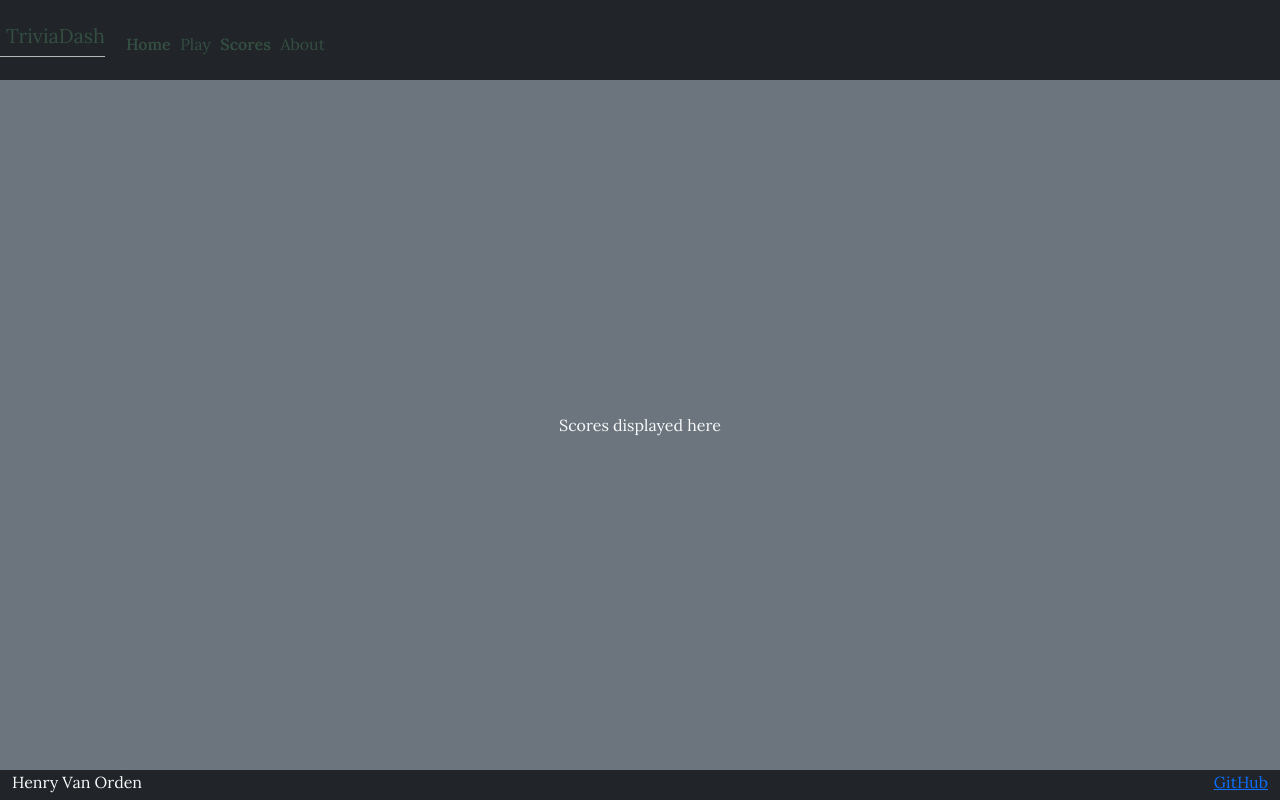
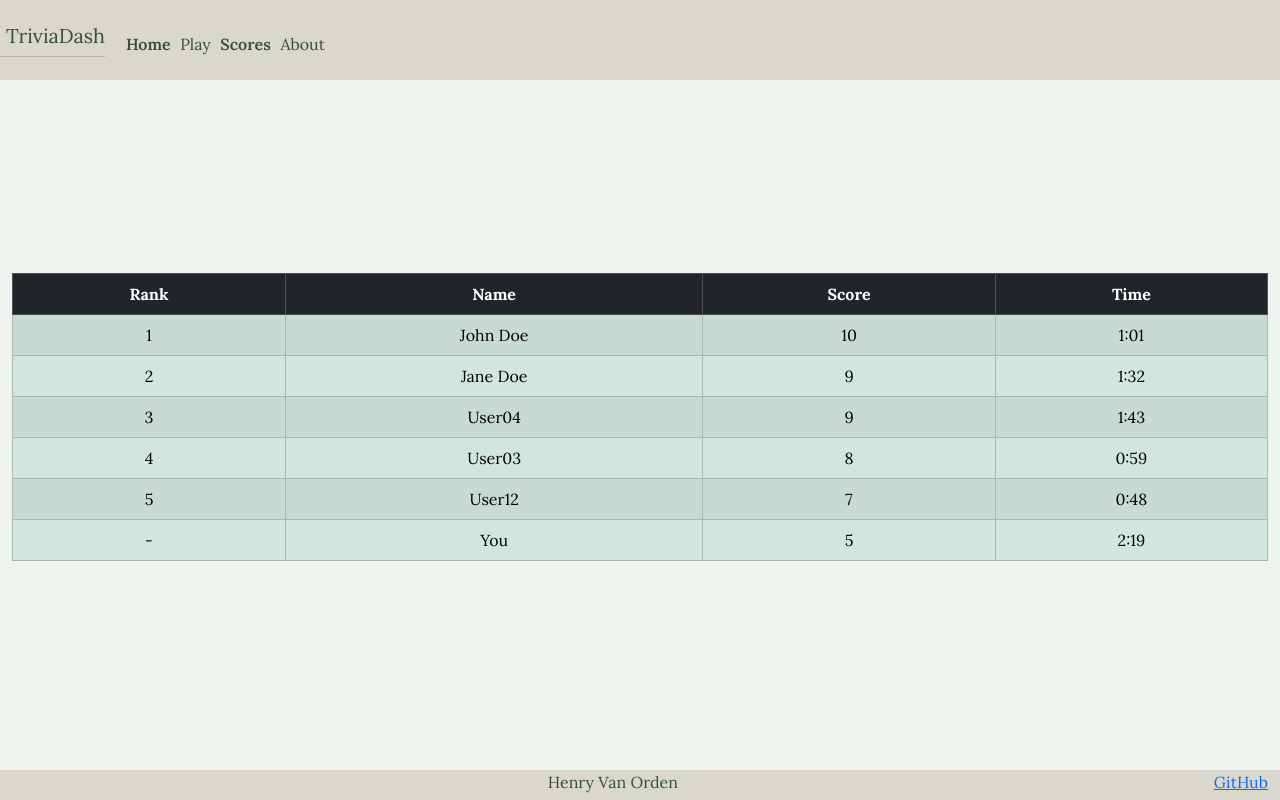
Before and after one commit to henryvanorden-crypto/startup, a React (Vite) app: page /scores in a window 1280 px wide. Built offline with nearby package versions, Linux system fonts and the light colour scheme.

Commit message:
copying main html to individual jsx

```diff
--- a/index.html
+++ b/index.html
@@ -6,7 +6,7 @@
     <meta name="viewport" content="width=device-width, initial-scale=1" />
     <meta name="theme-color" content="#000000" />
 
-    <title>Simon React</title>
+    <title>Startup React</title>
   </head>
   <body>
     <noscript>You need to enable JavaScript to run this app.</noscript>
--- a/src/about/about.jsx
+++ b/src/about/about.jsx
@@ -1,9 +1,13 @@
 import React from 'react';
+import '../app.css';
 
 export function About() {
   return (
-    <main className="container-fluid bg-secondary text-center">
-      <div>About displayed here</div>
+    <main className="container-fluid back-light text-center">
+      <p>
+        Complete the trivia quiz as accurately and as fast as possible. Come back each day for a chance to learn more and place first with a new quiz!
+      </p>
+      <img alt="trivia image" src="https://media.istockphoto.com/id/835649938/photo/trivia.webp?b=1&s=170667a&w=0&k=20&c=pD43kFpFE_9h2YvzrO7l5kFVkSrv9WQ6L-fCiMFfK1A=" />
     </main>
   );
 }
--- a/src/app.jsx
+++ b/src/app.jsx
@@ -11,7 +11,7 @@ import { About } from './about/about';
 export default function App() {
   return (
     <BrowserRouter>
-  <div className="body bg-dark text-light">
+  <div className="body back-dark text-center">
     <header className="container-fluid">
       <nav className="navbar fixed-top">
         <div className="navbar-brand">TriviaDash</div>
--- a/src/login/login.jsx
+++ b/src/login/login.jsx
@@ -1,9 +1,22 @@
 import React from 'react';
+import '../app.css';
 
 export function Login() {
   return (
-    <main className="container-fluid bg-secondary text-center">
-      <div>login displayed here</div>
+    <main className="container-fluid back-light text-center">
+      <h1>Welcome to TriviaDash</h1>
+      <form method="get" action="play.html">
+        <div className="input-group mb-3">
+          <span className="input-group-text">@</span>
+          <input className="form-control" type="text" placeholder="your@email.com" />
+        </div>
+        <div className="input-group mb-3">
+          <span className="input-group-text">🔒</span>
+          <input className="form-control" type="password" placeholder="password" />
+        </div>
+        <button type="submit" className="btn but-color">Login</button>
+        <button type="submit" className="btn sec-but">Create</button>
+      </form>
     </main>
   );
 }
--- a/src/play/play.jsx
+++ b/src/play/play.jsx
@@ -1,9 +1,52 @@
 import React from 'react';
+import '../app.css';
 
 export function Play() {
   return (
-    <main className="container-fluid bg-secondary text-center">
-      <div>Play displayed here</div>
+    <main className="container-fluid back-light text-center">
+      <div className="players">
+        Player
+        <span className="player-name">Mystery player</span>
+        <div id="player-messages">
+          <div className="event"><span className="player-event">Linus</span> started a new game</div>
+          <div className="event"><span className="player-event">Tim</span> scored 10</div>
+          <div className="event"><span className="system-event">game</span> connected</div>
+        </div>
+      </div>
+
+      <div className="quiz-header">
+        <div>
+          <label for="count">Score</label>
+          <input type="text" id="count" value="--" readonly />
+          <label for="count">/10</label>
+        </div>
+        <div>
+          Timer: <span id="timer">00:00</span>
+        </div>
+        <div>
+          <button type="submit" className="btn but-color">Pause/Play</button>
+        </div>
+      </div>
+
+      <div className="quiz">
+        <p id="quiz-question">
+          Question 1: How many days are in a year?
+        </p>
+        <div className="quiz-answers">
+          <label for="radio1">
+          <input type="radio" id="radio1" name="varRadio" value="radio1" checked />
+          365</label>
+          <label for="radio2">
+          <input type="radio" id="radio2" name="varRadio" value="radio2" />
+          356</label>
+          <label for="radio3">
+          <input type="radio" id="radio3" name="varRadio" value="radio3" />
+          635</label>
+          <label for="radio4">
+          <input type="radio" id="radio4" name="varRadio" value="radio3" />
+          31</label>
+        </div>
+      </div>
     </main>
   );
 }
--- a/src/scores/scores.jsx
+++ b/src/scores/scores.jsx
@@ -1,9 +1,57 @@
 import React from 'react';
+import '../app.css';
 
 export function Scores() {
   return (
-    <main className="container-fluid bg-secondary text-center">
-      <div>Scores displayed here</div>
+    <main className="container-fluid back-light text-center">
+      <table className="table table-success table-striped table-bordered">
+        <thead className="table-dark">
+          <tr>
+            <th>Rank</th>
+            <th>Name</th>
+            <th>Score</th>
+            <th>Time</th>
+          </tr>
+        </thead>
+        <tbody>
+          <tr>
+            <td>1</td>
+            <td>John Doe</td>
+            <td>10</td>
+            <td>1:01</td>
+          </tr>
+          <tr>
+            <td>2</td>
+            <td>Jane Doe</td>
+            <td>9</td>
+            <td>1:32</td>
+          </tr>
+          <tr>
+            <td>3</td>
+            <td>User04</td>
+            <td>9</td>
+            <td>1:43</td>
+          </tr>
+          <tr>
+            <td>4</td>
+            <td>User03</td>
+            <td>8</td>
+            <td>0:59</td>
+          </tr>
+          <tr>
+            <td>5</td>
+            <td>User12</td>
+            <td>7</td>
+            <td>0:48</td>
+          </tr>
+          <tr>
+            <td>-</td>
+            <td>You</td>
+            <td>5</td>
+            <td>2:19</td>
+          </tr>
+        </tbody>
+      </table>
     </main>
   );
 }
```
